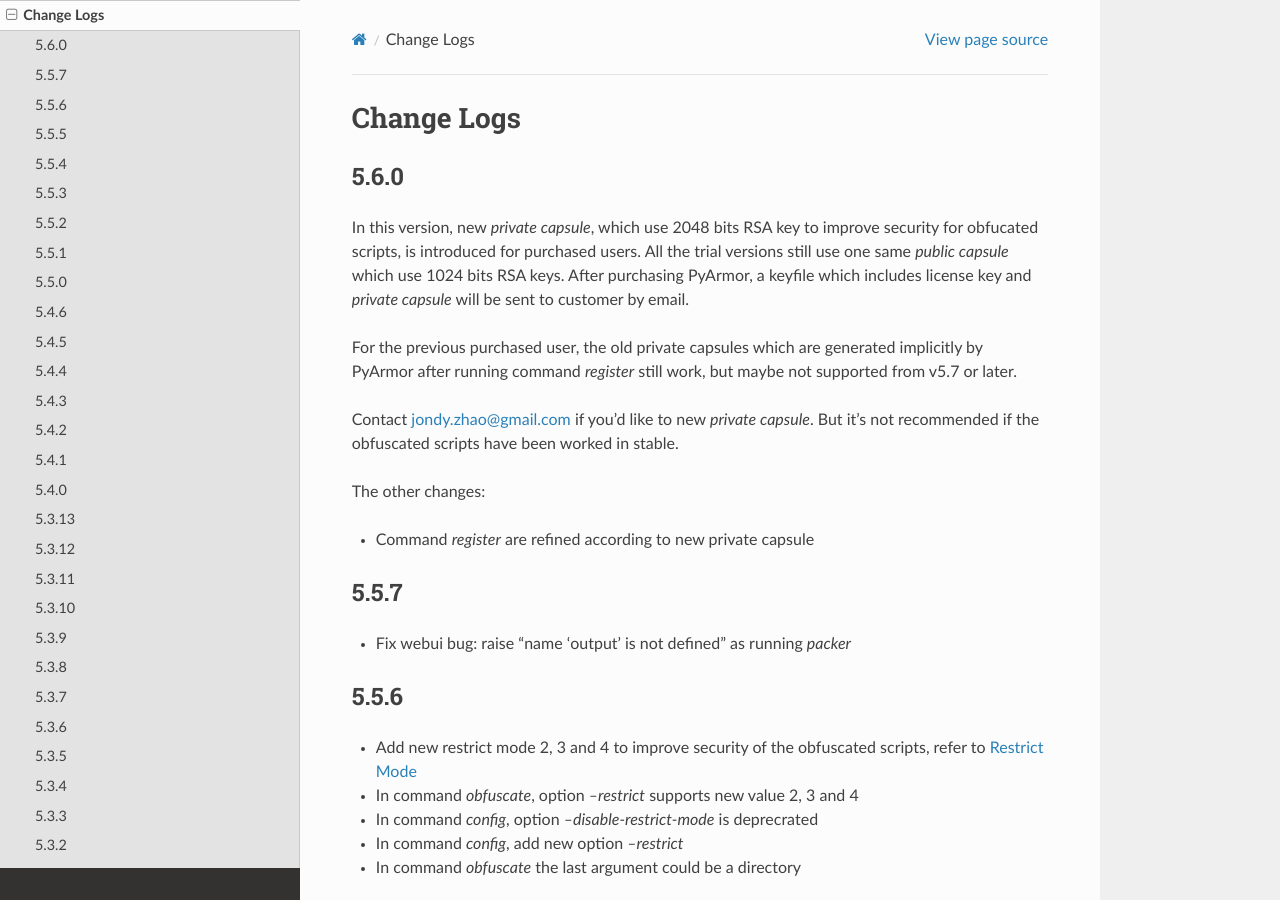
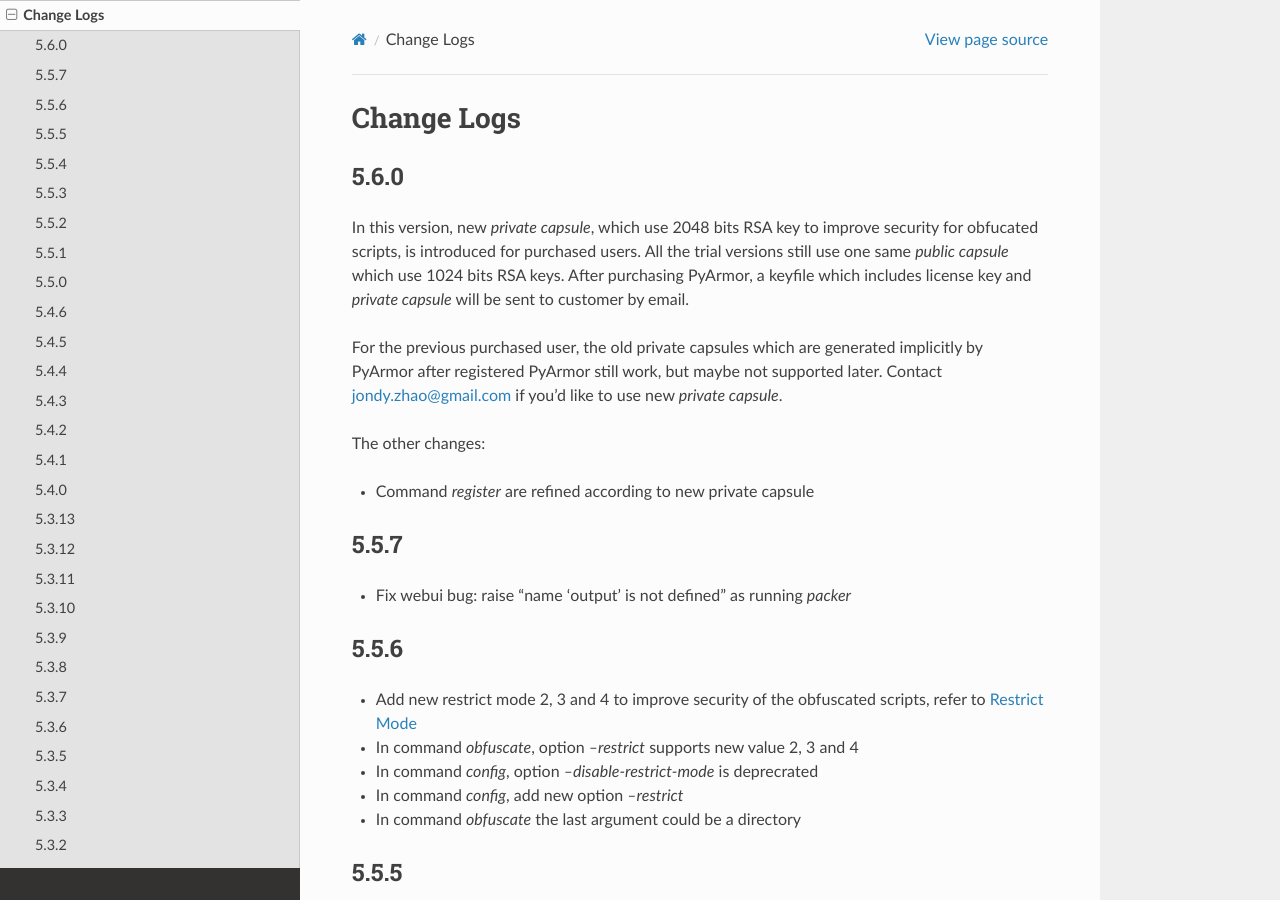
Before and after one commit to dashingsoft/pyarmor, a Sphinx documentation site: the page built from docs/change-logs.rst, in a window 1280 px wide and 900 px high. Built offline with Sphinx 7.4.7 and the Read the Docs theme 2.0.0, drawn with Linux system fonts in a browser that asks for light colours.

Commit message:
Refine change log

```diff
--- a/docs/change-logs.rst
+++ b/docs/change-logs.rst
@@ -13,12 +13,9 @@
 customer by email.
 
 For the previous purchased user, the old private capsules which are
-generated implicitly by PyArmor after running command `register` still
-work, but maybe not supported from v5.7 or later.
-
-Contact jondy.zhao@gmail.com if you'd like to new `private
-capsule`. But it's not recommended if the obfuscated scripts have been
-worked in stable.
+generated implicitly by PyArmor after registered PyArmor still work,
+but maybe not supported later. Contact jondy.zhao@gmail.com if you'd
+like to use new `private capsule`.
 
 The other changes:
 
```
